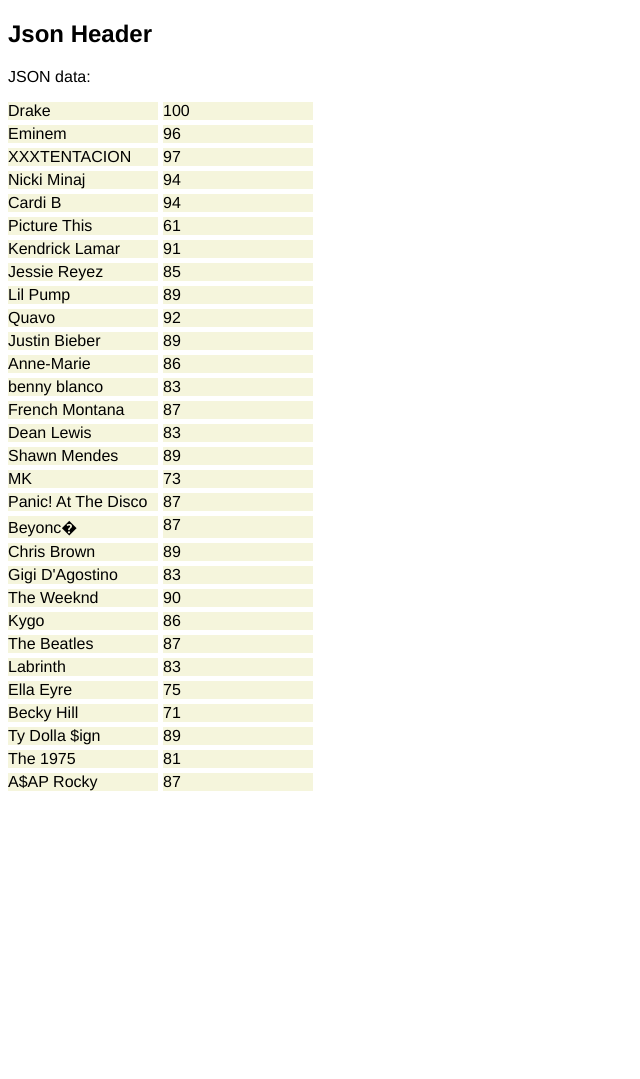
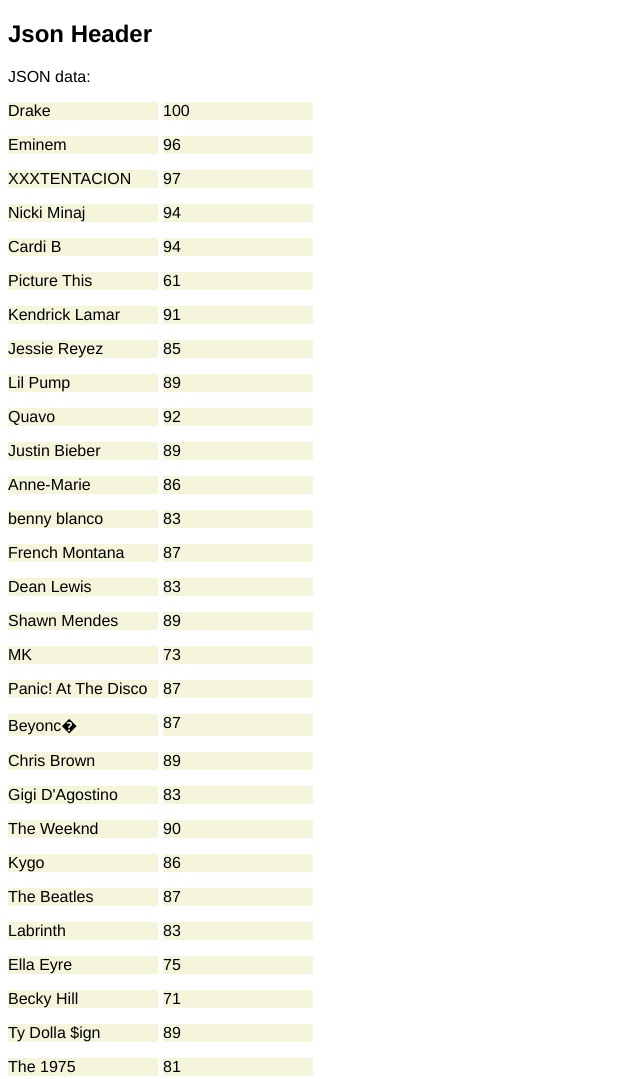
Before and after one commit to codeacade/sev23, a website: page index.html in a window 1280 px wide. Shown: the top 1079 px of the page, without its empty margins (0-640 px from the left). Before the commit the page ends 807 px from the top, so only its background shows below. Drawn offline with Linux system fonts and the light colour scheme.

Commit message:
add to origin appendChild

```diff
--- a/index.html
+++ b/index.html
@@ -7,7 +7,7 @@
 			font-family: "Helvetica", "Arial", sans-serif;
 			font-size:0.9 rem;
 		}
-		#pp {
+		p {
 			display: grid;
 			grid-template-columns: auto auto;
 			grid-gap: 5px;
@@ -23,22 +23,23 @@
   <body>
     <div id="div1">
 		<h2>Json Header</h2>
-		JSON data:
-		<p id="pp"></p>
-		<p id="ppp"></p>
+		<p>JSON data:</p>
     </div>
 	<script type="text/javascript" >
-		var pp = document.querySelector("#pp");
-		var ppp = document.querySelector("#ppp");
+		var div1 = document.querySelector("#div1");
 
 		fetch('artists.json')
 			.then(response => response.json())
 			.then(data => showJSON(data));
 
 		function showJSON(dataJSON){
+			var parNo = 1;
 			dataJSON["artists"].forEach((objJSON) => {
-			    pp.innerHTML += "<span>" + objJSON["name"] + "</span>";
-				pp.innerHTML += "<span>" + objJSON["popularity"] + "</span>";
+				var newPP = document.createElement("p");
+				newPP.id = "par" + parNo;
+				div1.appendChild(newPP);
+			    newPP.innerHTML += "<span>" + objJSON["name"] + "</span>";
+				newPP.innerHTML += "<span>" + objJSON["popularity"] + "</span>";
 				console.log(objJSON["name"]);
 			});
 			addDivs();
```
